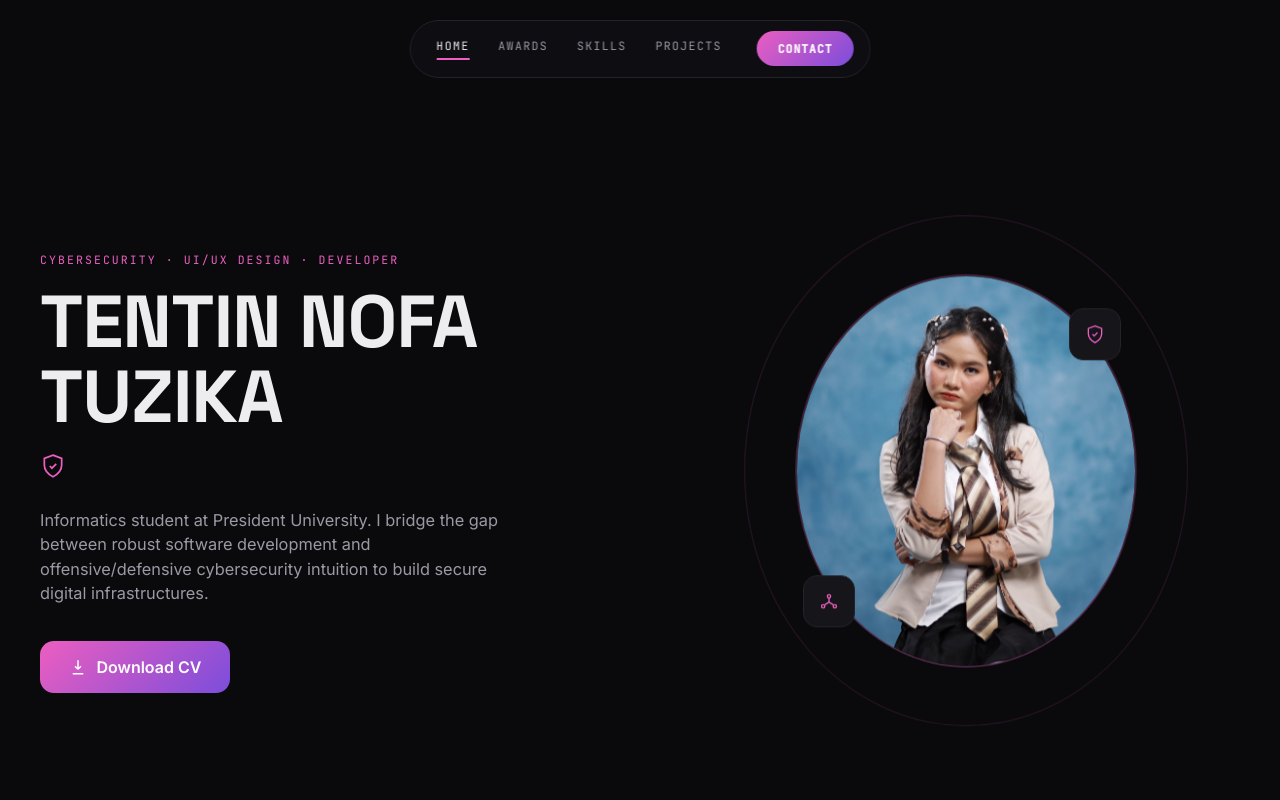
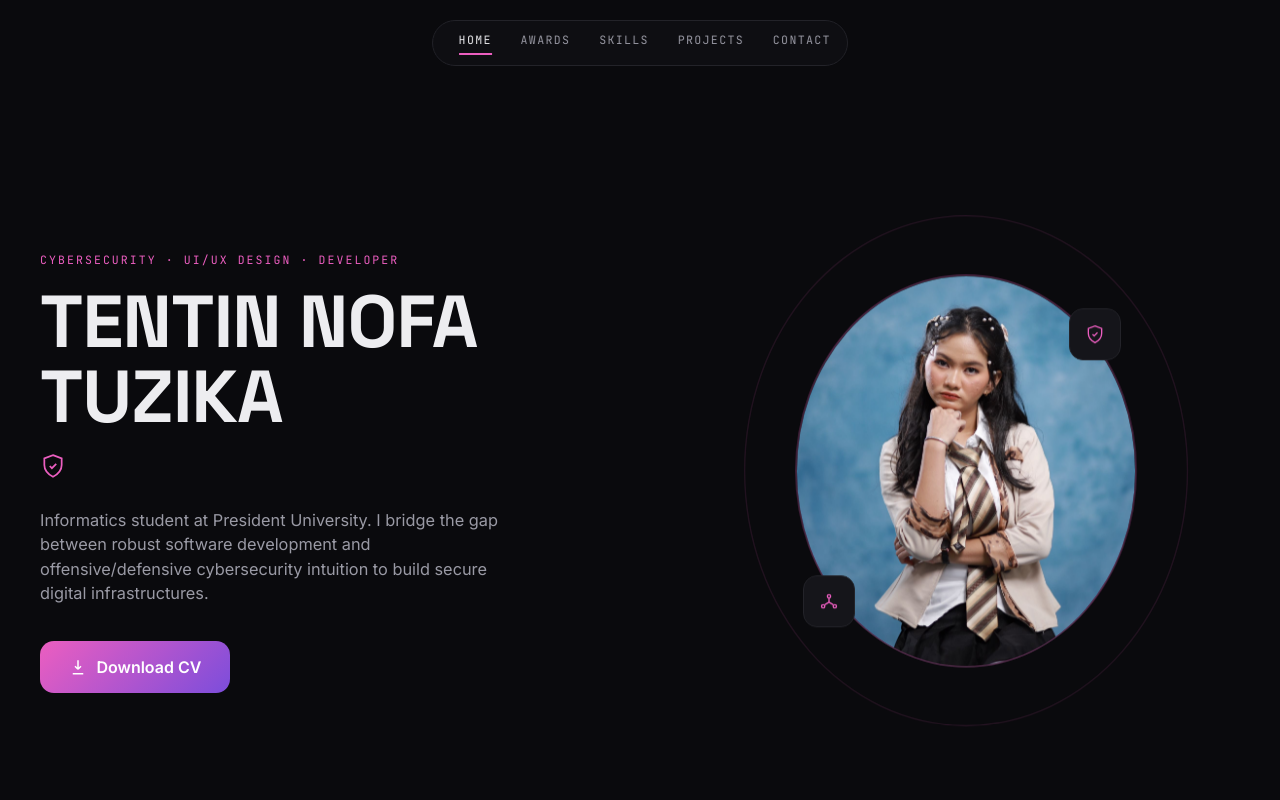
Before and after one commit to tentin-nofa/Portofolio, a React (Vite) app: page / in a window 1280 px wide. Shown: the top 800 px of the page. Built offline with nearby package versions, Linux system fonts and the light colour scheme.

Commit message:
fix navbar contact style

```diff
--- a/src/components/Navbar.jsx
+++ b/src/components/Navbar.jsx
@@ -5,6 +5,7 @@ const links = [
   { id: 'awards', label: 'Awards' },
   { id: 'skills', label: 'Skills' },
   { id: 'projects', label: 'Projects' },
+  { id: 'contact', label: 'Contact' },
 ]
 
 export default function Navbar() {
@@ -42,9 +43,6 @@ export default function Navbar() {
           </a>
         ))}
       </div>
-      <a href="#contact" className="nav-cta">
-        Contact
-      </a>
     </nav>
   )
 }
```
